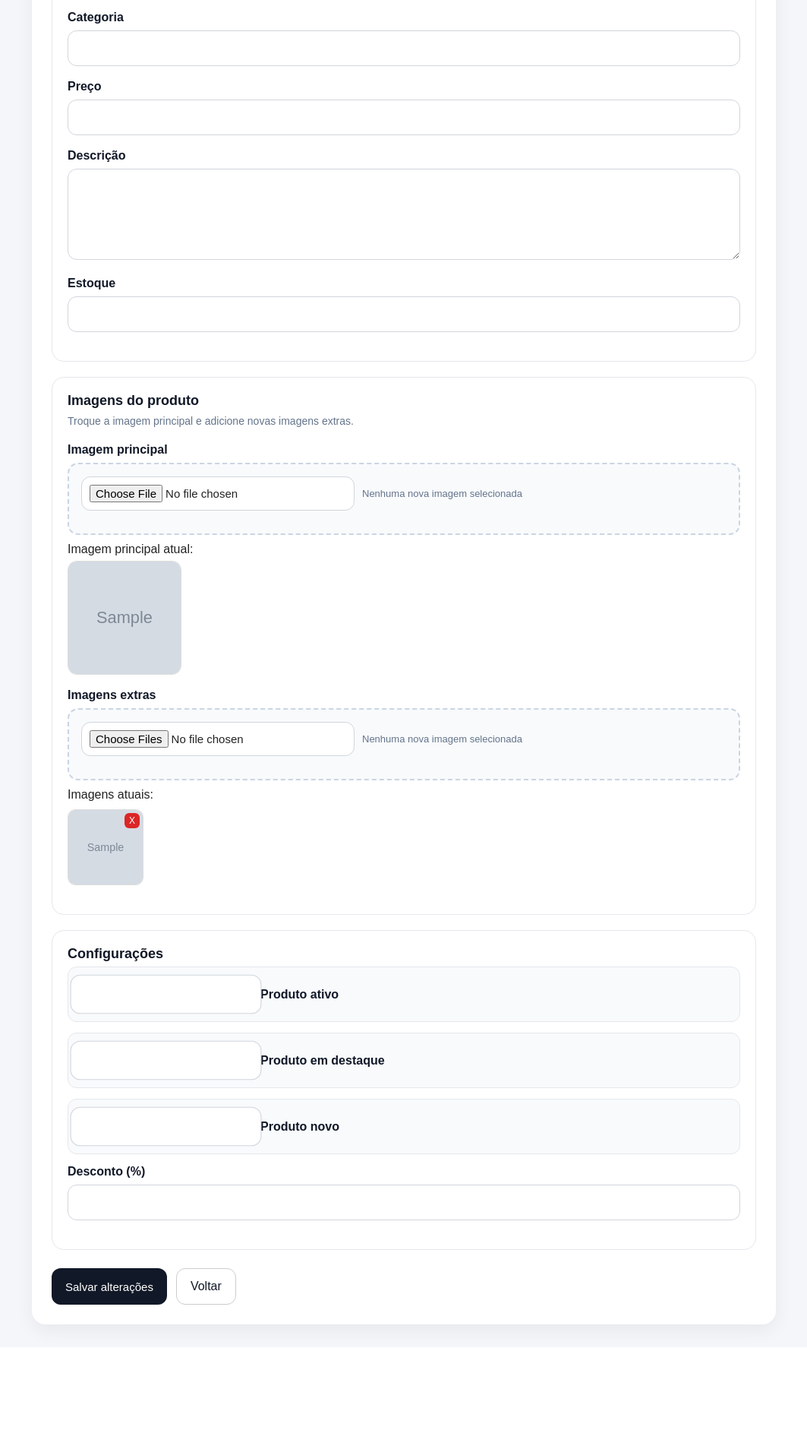
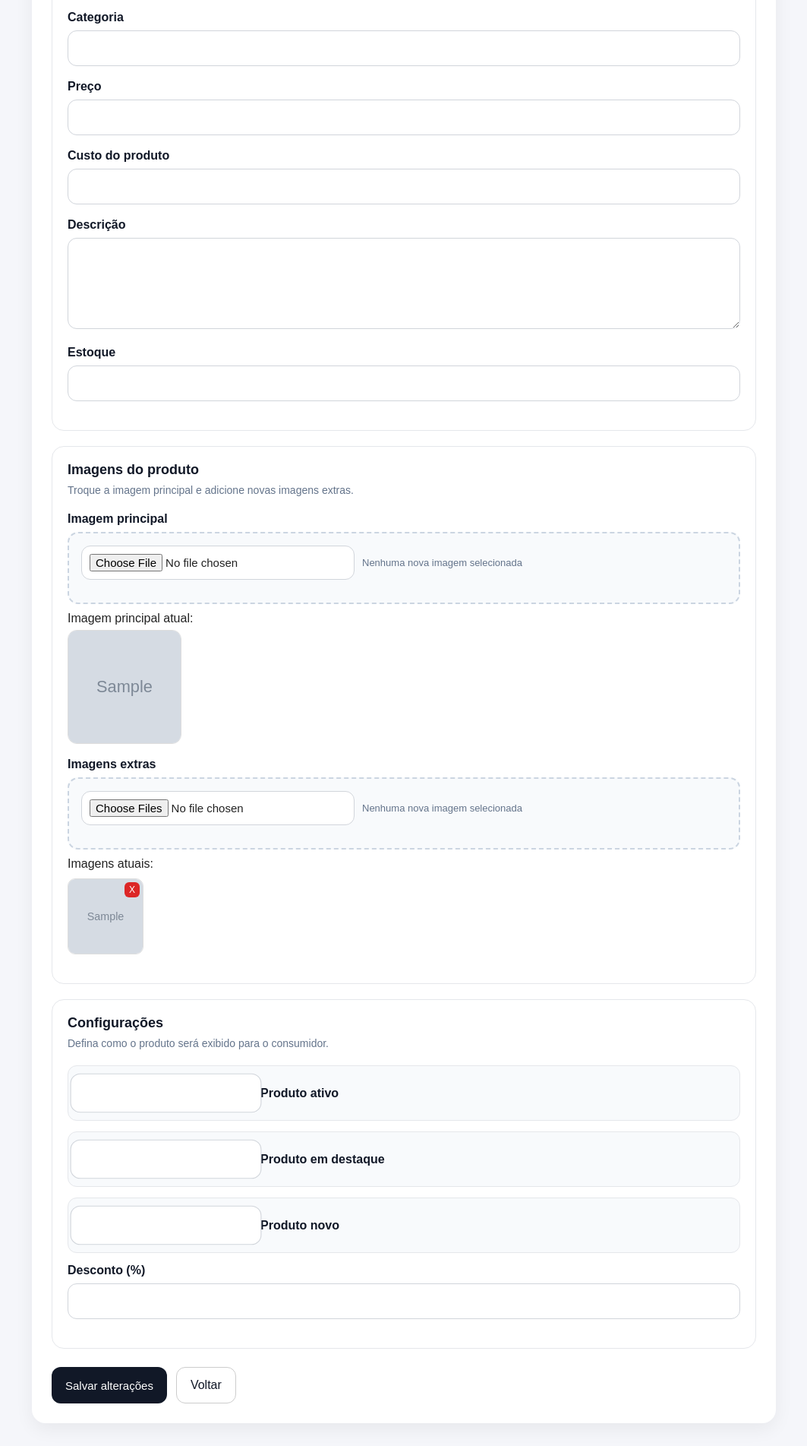
Before and after one commit to brendonguedes29/nexastore, a Django app: template templates/editar_produto.html in a window 1280 px wide. Shown: the part 316-2219 px from the top of the page at 76% size, without its empty margins (108-1171 px from the left). Before the commit the page ends 2077 px from the top, so only its background shows below. Run offline with Django 5.2, Linux system fonts and the light colour scheme; the template is opened without the code that fills it: most values are stand-ins (such as "Sample title", 1, 10 or a date in 2020); grey boxes marked "Sample" are stand-in pictures; form fields are guessed from the names that the template uses.

Commit message:
adiciona campo custo no produto

```diff
--- a/templates/editar_produto.html
+++ b/templates/editar_produto.html
@@ -237,6 +237,12 @@
         <form method="post" enctype="multipart/form-data">
             {% csrf_token %}
 
+            {% if form.errors %}
+                <div style="background:#fee2e2;color:#991b1b;padding:12px 14px;border-radius:10px;margin-bottom:18px;border:1px solid #fecaca;">
+                    {{ form.errors }}
+                </div>
+            {% endif %}
+
             <div class="secao">
                 <h3>Dados principais</h3>
                 <div class="secao-sub">Edite as informações básicas do produto.</div>
@@ -254,6 +260,11 @@
                 <div class="linha">
                     <label>Preço</label>
                     {{ form.preco }}
+                </div>
+
+                <div class="linha">
+                    <label>Custo do produto</label>
+                    {{ form.custo }}
                 </div>
 
                 <div class="linha">
@@ -321,6 +332,7 @@
 
             <div class="secao">
                 <h3>Configurações</h3>
+                <div class="secao-sub">Defina como o produto será exibido para o consumidor.</div>
 
                 <div class="checkbox">
                     {{ form.ativo }}
```
Also changed, not shown: templates/cadastrar_produto.html (+10 -5 lines).
